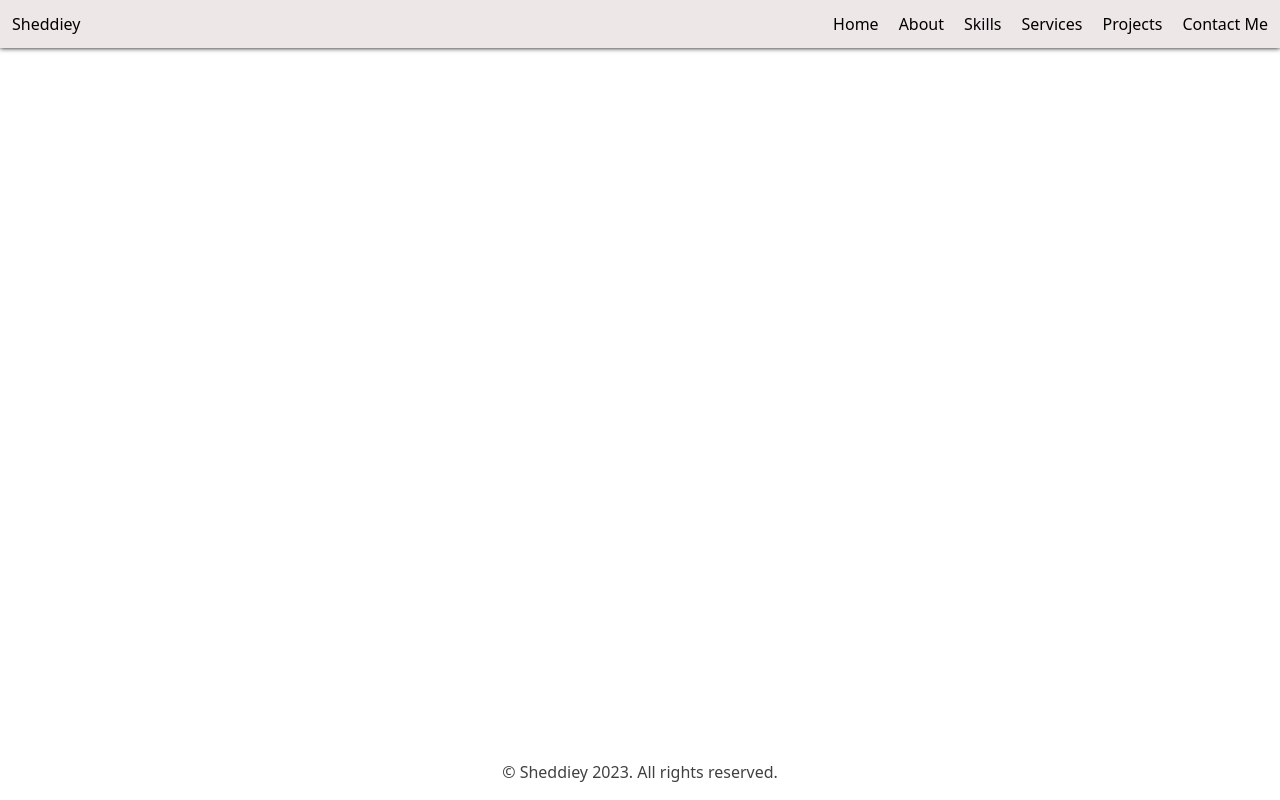
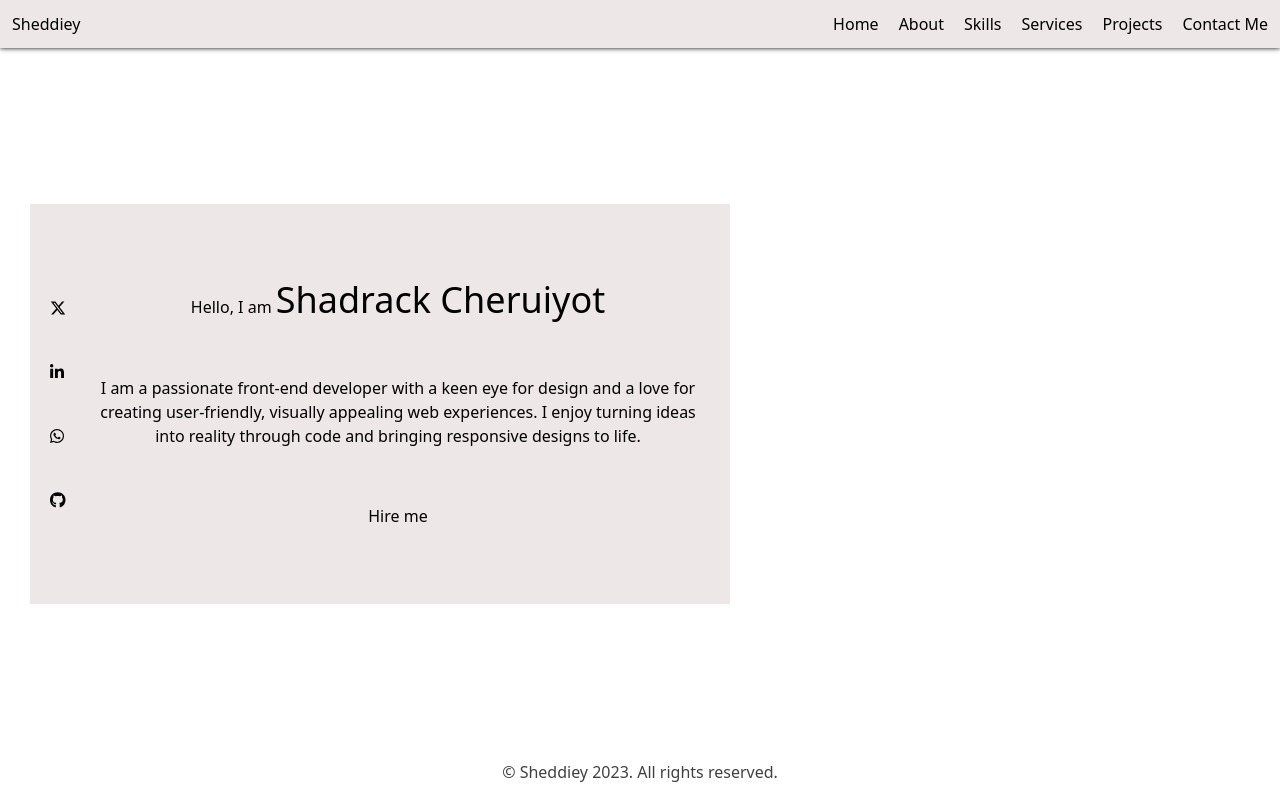
Before and after one commit to Sheddiey/Portfolio, a React (Create React App) app: page / in a window 1280 px wide. Built offline with nearby package versions, Linux system fonts and the light colour scheme.

Commit message:
fixed some bugs on portfolio component

```diff
--- a/package.json
+++ b/package.json
@@ -5,6 +5,7 @@
   "dependencies": {
     "@fortawesome/free-brands-svg-icons": "^6.4.2",
     "@fortawesome/react-fontawesome": "^0.2.0",
+    "@react-icons/all-files": "^4.1.0",
     "@testing-library/jest-dom": "^5.17.0",
     "@testing-library/react": "^13.4.0",
     "@testing-library/user-event": "^13.5.0",
--- a/src/Components/Main.jsx
+++ b/src/Components/Main.jsx
@@ -1,4 +1,4 @@
-import React, { useState } from "react";
+import React from "react";
 import { FontAwesomeIcon } from "@fortawesome/react-fontawesome";
 import {
   faXTwitter,
@@ -11,13 +11,13 @@ export function Main() {}
 
 export function Home() {
   return (
-    <div className="card regal-blue flex content-center" id="main">
+    <div className="card regal-blue flex gap-5" id="main">
       <section className="order-last md:grid md:content-center md:-order-1">
         <Socials />
       </section>
-      <section className="intro-description">
+      <section className="flex flex-col text-center justify-evenly">
         <h2>
-          Hello, I am <span>Shadrack Cheruiyot</span>{" "}
+          Hello, I am <span className="font-medium text-4xl">Shadrack Cheruiyot</span>{" "}
         </h2>
         <h5>
           I am a passionate front-end developer with a keen eye for design and a
@@ -107,91 +107,6 @@ export function Skills() {
   );
 }
 
-export function Services() {
-    const data = {
-        services: [
-          {
-            id: 1,
-            h2: "Website Development",
-            li_1: "Intuitively Designed Ui",
-            li_2: "User-Friendly Navigation",
-            li_3: "Responsiveness Accross All Devices",
-            li_4: "SEO optimization",
-          },
-          {
-            id: 2,
-            h2: "Custom Software Development",
-            li_1: "User-Friendly",
-            li_2: "Efficient",
-            li_3: "Scalable",
-            li_4: "Secure and Reliable",
-          },
-          {
-            id: 3,
-            h2: "Website and Platform Maintenance",
-            li_1: "Effective Assistance",
-            li_2: "Uninterrupted Accessibility",
-            li_3: "Thorough Focus",
-            li_4: "Resolution - Focused Approach",
-          },
-        ],
-      };
-      const [activeService, setActiveService] = useState (0);
-      const [isAnimating, setIsAnimating] = useState(false);
-
-      const nextService = () => {
-        if (!isAnimating) {
-          setIsAnimating(true);
-          setTimeout(() => {
-            setActiveService((activeService + 1) % data.services.length);
-            setIsAnimating(false);
-          }, 600);
-        }
-      };
-
-      const prevService = () => {
-        if (!isAnimating) {
-          setIsAnimating(true);
-          setTimeout(() => {
-            setActiveService(
-              (activeService - 1 + data.services.length) % data.services.length
-            );
-            setIsAnimating(false);
-          }, 0);
-        }
-      };
-
-      return (
-        <section className="section card">
-          <div className="header">
-            <h1>Services</h1>
-            <h4>Whats In It For You.</h4>
-          </div>
-
-          <div
-            className={`services relative group flip-card ${
-              isAnimating ? "flipped" : ""
-            }`}
-            id="services"
-          >
-            <Carousel {...data.services[activeService]} />
-            <div
-              onClick={prevService}
-              className="hidden group-hover:block absolute top-[30%] -translate-x-0 -translate-y-[-50%] left-5 text-2xl rounded-full p-1 bg-black/20 text-white cursor-pointer"
-            >
-              <BsChevronCompactLeft size={30} />
-            </div>
-            <div
-              onClick={nextService}
-              className="hidden group-hover:block absolute top-[30%] -translate-x-0 -translate-y-[-50%] right-5 text-2xl rounded-full p-1 bg-black/20 text-white cursor-pointer"
-            >
-              <BsChevronCompactRight size={30} />
-            </div>
-          </div>
-        </section>
-      );
-}
-
 export function Projects() {}
 
 export function ContactMe() {}
--- a/src/Components/Portfolio.jsx
+++ b/src/Components/Portfolio.jsx
@@ -3,8 +3,9 @@ import { Home } from "./Main";
 
 export function Portfolio() {
   return (
-    <div className=" h-screen">
+    <div className=" h-screen flex flex-col justify-between ">
       <NavBar />
+      <Home />
       <Footer />
     </div>
   );
@@ -12,7 +13,7 @@ export function Portfolio() {
 
 function NavBar() {
   return (
-    <nav className=" flex regal-blue box-shadow p-3 justify-between">
+    <nav className=" flex h-15 regal-blue box-shadow p-3 justify-between">
       <h2 className="cursor-pointer">Sheddiey</h2>
       <ul className="flex cursor-pointer gap-5">
         <li>Home</li>
@@ -32,7 +33,7 @@ function Main() {
 
 function Footer() {
   return (
-    <div className="bottom-0 fixed w-screen h-10">
+    <div className="w-screen h-10">
       <p className="text-center cursor-pointer opacity-75 hover:opacity-100 transition-opacity">
         © Sheddiey 2023. All rights reserved.
       </p>
--- /dev/null
+++ b/src/Components/Services.jsx
@@ -0,0 +1,101 @@
+import React, { useState } from "react";
+import { BsChevronCompactLeft, BsChevronCompactRight } from 'react-icons/bs'
+
+export function Services() {
+    const data = {
+        services: [
+          {
+            id: 1,
+            h2: "Website Development",
+            li_1: "Intuitively Designed Ui",
+            li_2: "User-Friendly Navigation",
+            li_3: "Responsiveness Accross All Devices",
+            li_4: "SEO optimization",
+          },
+          {
+            id: 2,
+            h2: "Custom Software Development",
+            li_1: "User-Friendly",
+            li_2: "Efficient",
+            li_3: "Scalable",
+            li_4: "Secure and Reliable",
+          },
+          {
+            id: 3,
+            h2: "Website and Platform Maintenance",
+            li_1: "Effective Assistance",
+            li_2: "Uninterrupted Accessibility",
+            li_3: "Thorough Focus",
+            li_4: "Resolution - Focused Approach",
+          },
+        ],
+      };
+      const [activeService, setActiveService] = useState (0);
+      const [isAnimating, setIsAnimating] = useState(false);
+
+      const nextService = () => {
+        if (!isAnimating) {
+          setIsAnimating(true);
+          setTimeout(() => {
+            setActiveService((activeService + 1) % data.services.length);
+            setIsAnimating(false);
+          }, 600);
+        }
+      };
+
+      const prevService = () => {
+        if (!isAnimating) {
+          setIsAnimating(true);
+          setTimeout(() => {
+            setActiveService(
+              (activeService - 1 + data.services.length) % data.services.length
+            );
+            setIsAnimating(false);
+          }, 0);
+        }
+      };
+
+      return (
+        <section className="section card">
+          <div className="header">
+            <h1>Services</h1>
+            <h4>Whats In It For You.</h4>
+          </div>
+
+          <div
+            className={`services relative group flip-card ${
+              isAnimating ? "flipped" : ""
+            }`}
+            id="services"
+          >
+            <Carousel {...data.services[activeService]} />
+            <div
+              onClick={prevService}
+              className="hidden group-hover:block absolute top-[30%] -translate-x-0 -translate-y-[-50%] left-5 text-2xl rounded-full p-1 bg-black/20 text-white cursor-pointer"
+            >
+              <BsChevronCompactLeft size={30} />
+            </div>
+            <div
+              onClick={nextService}
+              className="hidden group-hover:block absolute top-[30%] -translate-x-0 -translate-y-[-50%] right-5 text-2xl rounded-full p-1 bg-black/20 text-white cursor-pointer"
+            >
+              <BsChevronCompactRight size={30} />
+            </div>
+          </div>
+        </section>
+      );
+}
+
+function Carousel({ h2, li_1, li_2, li_3, li_4 }) {
+    return (
+      <div className="corousel p-5 md:text-center ">
+        <h2 className="font-medium">{h2}</h2>
+        <ul className="list-none">
+          <li>{li_1}</li>
+          <li>{li_2}</li>
+          <li>{li_3}</li>
+          <li>{li_4}</li>
+        </ul>
+      </div>
+    );
+  }
--- a/src/index.css
+++ b/src/index.css
@@ -12,4 +12,6 @@
   width: 700px;
   height: 400px;
   box-shadow: 0 4px 8px 0 var(--clr-very-dark-grayish-cyan);
+  margin-inline: 30px;
+  padding: 20px;
 }
```
Also changed, not shown: 1 other file (tests, documents, lock files or other folders).
